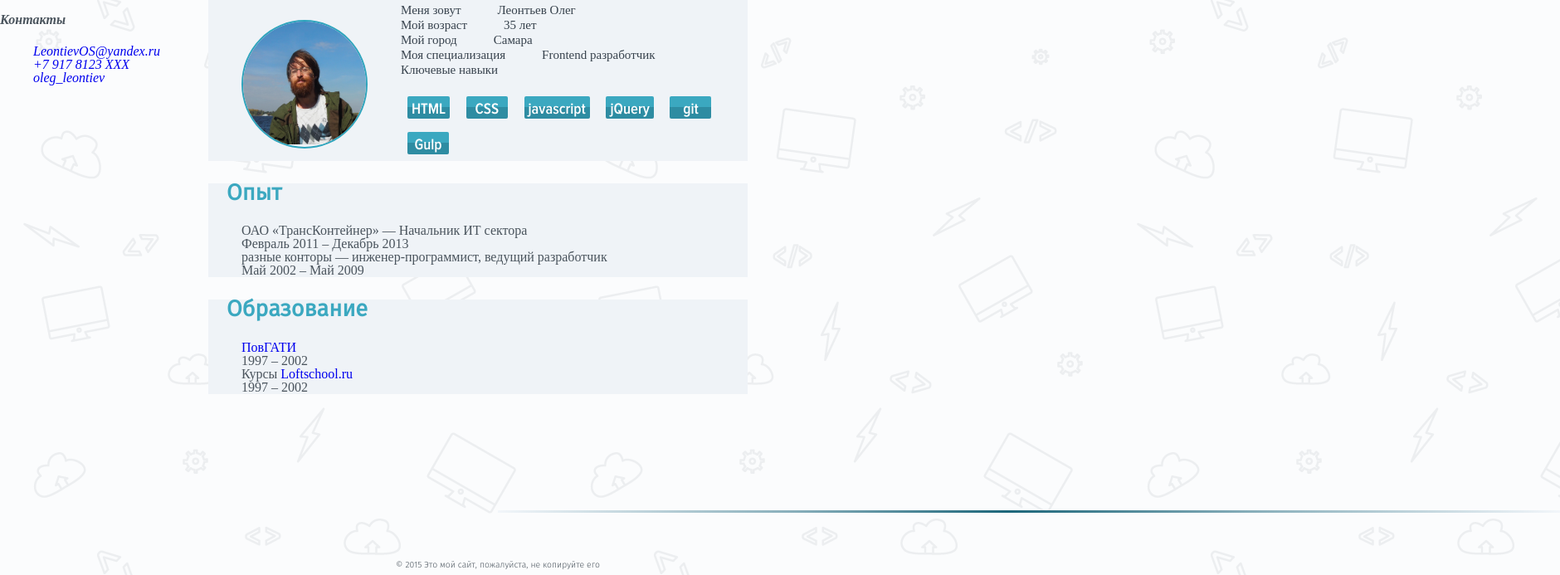
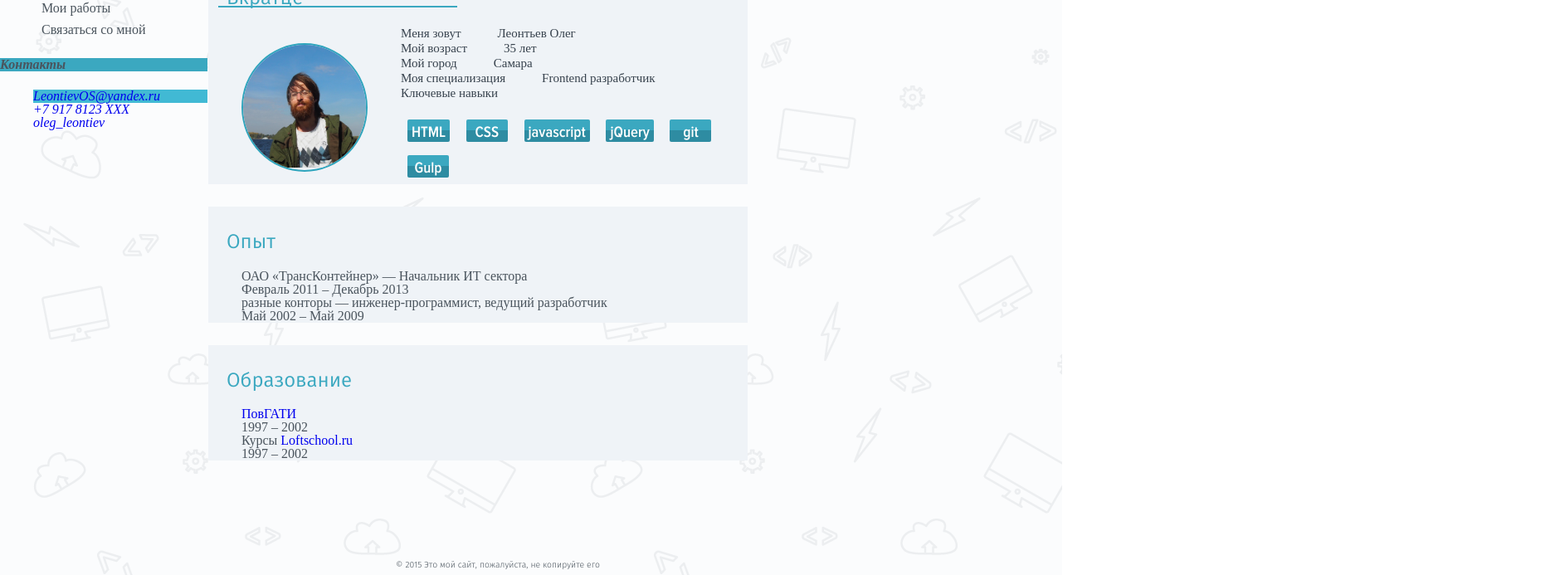
Before and after one commit to jacoder/lofts-dz1, a website: page app/index.html in a window 1280 px wide. Shown: the part 185-878 px from the top of the page at 83% size, 1880 px wide, since content can reach past the window. Drawn offline with nearby package versions, Linux system fonts and the light colour scheme.

Commit message:
design  correction progress 1 #layout 6

```diff
--- a/app/css/layout.css
+++ b/app/css/layout.css
@@ -79,8 +79,9 @@ nav.social {
 
 .middle-wrap {
     /*top: 117;*/
+    padding-top: 22px;
     width: 100%;
-
+top: 24px;
     position: relative; /**ja  let contain absolute-positioned elements */
     /*top:3px;*/
     /*position: absolute;*/
@@ -103,6 +104,10 @@ nav.social {
 
 .side-nav {
     margin: 5px; /**ja todo fix to real */
+}
+
+.side-nav li{
+    padding: 5px;
 }
 
 .sidebar-contacts {
--- a/app/css/main.css
+++ b/app/css/main.css
@@ -81,9 +81,13 @@ aside {
     color: #fff;
 }
 
+.sidebar .email{
+    background-color: #41b9d4;
+}
 
-.contacts h5 {
+.sidebar-contacts h4 {
     background-color: #3ba8c0;
+
 }
 
 .contactsList > li {
@@ -104,18 +108,32 @@ main > article {
     margin-bottom: 27px;
     margin-left: 0;
     margin-right: auto;
+    padding-top: 12px;
 
 }
 
 .main > article h2 {
-    font-size: 27px;
+    font-size: 24px;
+    font-weight: 300;
     font-family: "Fira Sans Book";
     color: rgb(59, 168, 192);
 
 }
 
 main > article h2::after {
+/*  полосы*/
+    text-align: left;
+    content: '';
+    background-color: #3ba8c0;
+    /*position: relative;*/
+    position: absolute;
+    left: 12px;
+    top:52px;
+    width: 30%;
+    height: 2px;
+
 }
+
 
 
 
@@ -212,7 +230,8 @@ main article dd {
     background-image: -moz-linear-gradient(0deg, rgb(28, 102, 122) 0%, rgb(246, 250, 254) 0%, rgb(216, 216, 216) 0%, rgb(242, 246, 250) 0%, rgb(135, 174, 186) 28%, rgb(28, 102, 122) 48%, rgb(135, 174, 186) 71%, rgb(242, 246, 250) 100%);
     background-image: -webkit-linear-gradient(0deg, rgb(28, 102, 122) 0%, rgb(246, 250, 254) 0%, rgb(216, 216, 216) 0%, rgb(242, 246, 250) 0%, rgb(135, 174, 186) 28%, rgb(28, 102, 122) 48%, rgb(135, 174, 186) 71%, rgb(242, 246, 250) 100%);
     background-image: -ms-linear-gradient(0deg, rgb(28, 102, 122) 0%, rgb(246, 250, 254) 0%, rgb(216, 216, 216) 0%, rgb(242, 246, 250) 0%, rgb(135, 174, 186) 28%, rgb(28, 102, 122) 48%, rgb(135, 174, 186) 71%, rgb(242, 246, 250) 100%);
-    position: absolute;
+    position: relative;
+    /*position: absolute;*/
     width: 100%;
     height: 3px;
 }
--- a/gulpfile.js
+++ b/gulpfile.js
@@ -25,6 +25,11 @@ var paths = {
 //    livereload: true
 //  })
 //});
+
+
+///// WATCHER BS
+
+
 
 gulp.task('server', function () {
 
```
